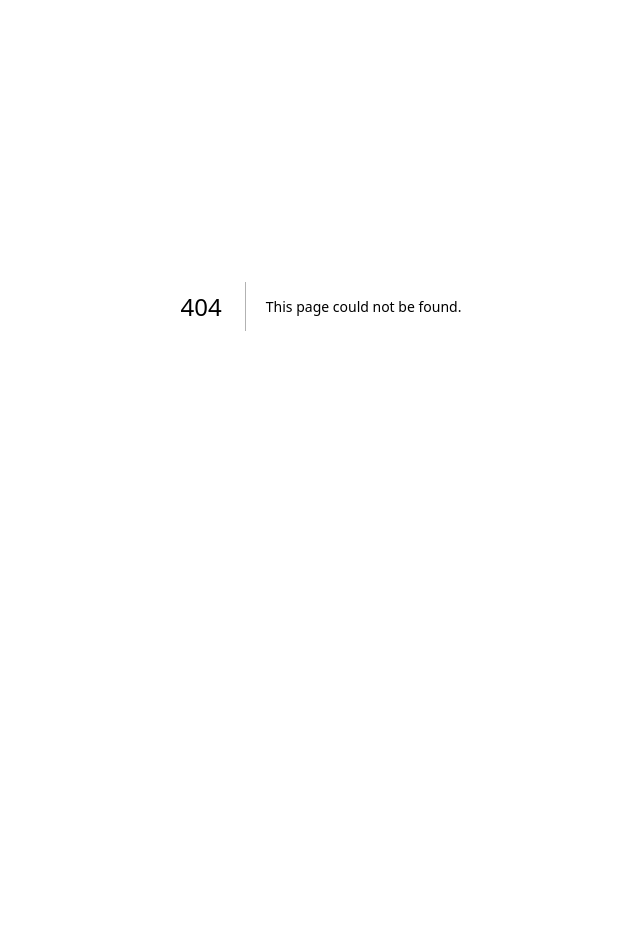
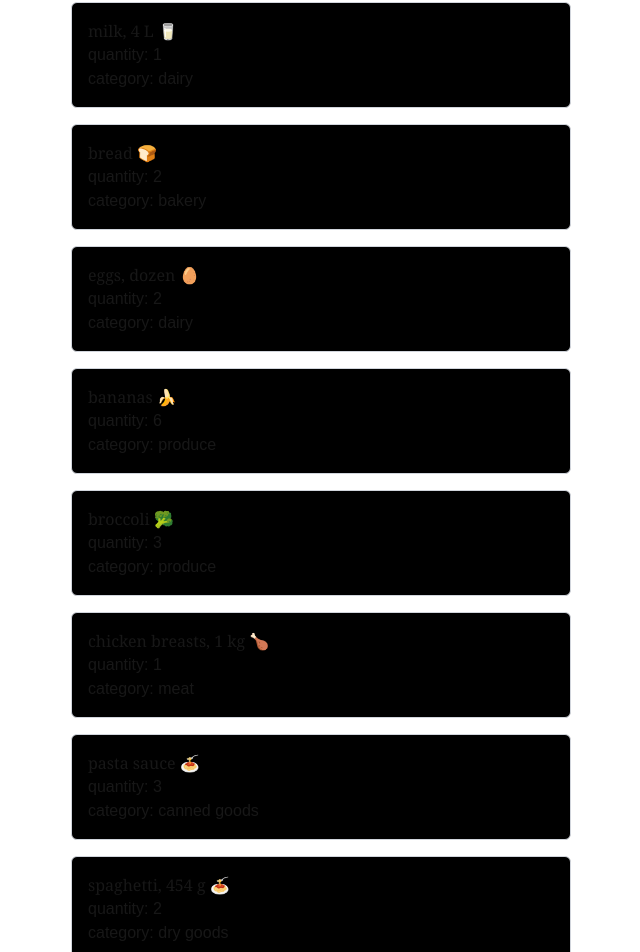
Before and after one commit to 958661CarlBautista/cprg306-assignments, a Next.js app: page /week-3 in a window 1280 px wide. Before the commit this address had no page. Shown: the part 94-1046 px from the top of the page, without its empty margins (319-959 px from the left). Before the commit the page ends 800 px from the top, so only its background shows below. Built offline with nearby package versions, Linux system fonts and the light colour scheme.

Commit message:
Working towards Lab 2
It technically does work, however the section in item-list on how it returns the name, quantity and category is extremely in efficient. Will be fixed soon

```diff
--- a/app/page.js
+++ b/app/page.js
@@ -8,6 +8,9 @@
       <p>
         View <Link href="/week-2">Week 2 Page</Link>
       </p>
+      <p>
+        View <Link href="/week-3">Week 3 Page</Link>
+      </p>
     </div>
     </main>
   );
--- /dev/null
+++ b/app/week-3/item-list.js
@@ -0,0 +1,93 @@
+import Item from './item';
+
+export default function ItemList(){
+  const item1 = {
+  name: "milk, 4 L 🥛",
+  quantity: 1,
+  category: "dairy",
+};
+
+const item2 = {
+  name: "bread 🍞",
+  quantity: 2,
+  category: "bakery",
+};
+
+const item3 = {
+  name: "eggs, dozen 🥚",
+  quantity: 2,
+  category: "dairy",
+};
+
+const item4 = {
+  name: "bananas 🍌",
+  quantity: 6,
+  category: "produce",
+};
+
+const item5 = {
+  name: "broccoli 🥦",
+  quantity: 3,
+  category: "produce",
+};
+
+const item6 = {
+  name: "chicken breasts, 1 kg 🍗",
+  quantity: 1,
+  category: "meat",
+};
+
+const item7 = {
+  name: "pasta sauce 🍝",
+  quantity: 3,
+  category: "canned goods",
+};
+
+const item8 = {
+  name: "spaghetti, 454 g 🍝",
+  quantity: 2,
+  category: "dry goods",
+};
+
+const item9 = {
+  name: "toilet paper, 12 pack 🧻",
+  quantity: 1,
+  category: "household",
+};
+
+const item10 = {
+  name: "paper towels, 6 pack",
+  quantity: 1,
+  category: "household",
+};
+
+const item11 = {
+  name: "dish soap 🍽️",
+  quantity: 1,
+  category: "household",
+};
+
+const item12 = {
+  name: "hand soap 🧼",
+  quantity: 4,
+  category: "household",
+};
+
+return (
+  // THIS IS NOT EFFICIENT, BUT IT WORKS FOR NOW
+  <ul className="p-5">
+  <Item name={item1.name} quantity={item1.quantity} category={item1.category}/>
+  <Item name={item2.name} quantity={item2.quantity} category={item2.category}/>
+  <Item name={item3.name} quantity={item3.quantity} category={item3.category}/>
+  <Item name={item4.name} quantity={item4.quantity} category={item4.category}/>
+  <Item name={item5.name} quantity={item5.quantity} category={item5.category}/>
+  <Item name={item6.name} quantity={item6.quantity} category={item6.category}/>
+  <Item name={item7.name} quantity={item7.quantity} category={item7.category}/>
+  <Item name={item8.name} quantity={item8.quantity} category={item8.category}/>
+  <Item name={item9.name} quantity={item9.quantity} category={item9.category}/>
+  <Item name={item10.name} quantity={item10.quantity} category={item10.category}/>
+  <Item name={item11.name} quantity={item11.quantity} category={item11.category}/>
+  <Item name={item12.name} quantity={item11.quantity} category={item12.category}/>
+  </ul>
+)
+};
--- /dev/null
+++ b/app/week-3/item.js
@@ -0,0 +1,11 @@
+// app/week-3/item.js
+
+export default function Item({name, quantity, category}) {
+  return (
+    <li className="border border-gray-300 rounded-md p-4 mb-4 bg-black w-125">
+      <div className="font-serif">{name}</div>
+      <div>quantity: {quantity}</div>
+      <div>category: {category}</div>
+    </li>
+  );
+}
--- /dev/null
+++ b/app/week-3/page.js
@@ -0,0 +1,10 @@
+import ItemList from "./item-list";
+
+export default function Page() {
+  return (
+    <main className="flex flex-col items-center p-4">
+      <h1 className="text-3xl font-bold mb-6">Shopping List</h1>
+      <ItemList />
+    </main>
+  );
+}
```
